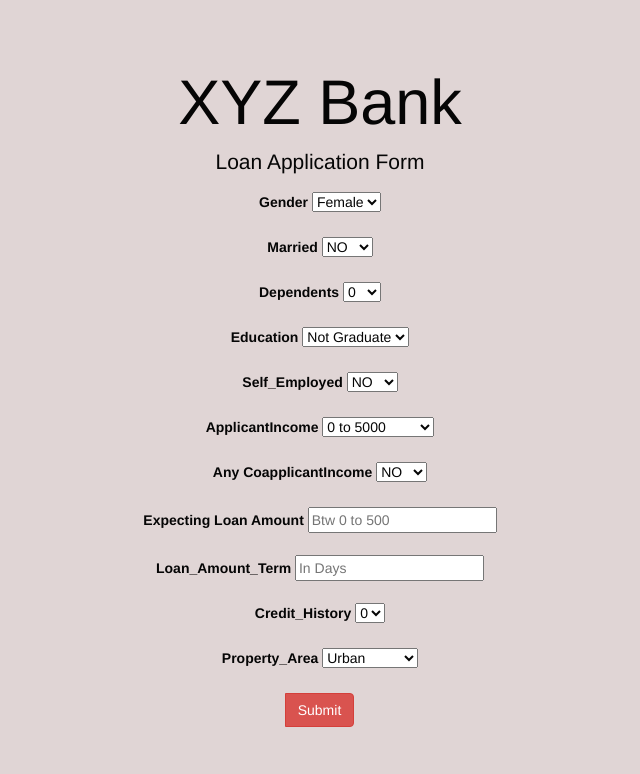
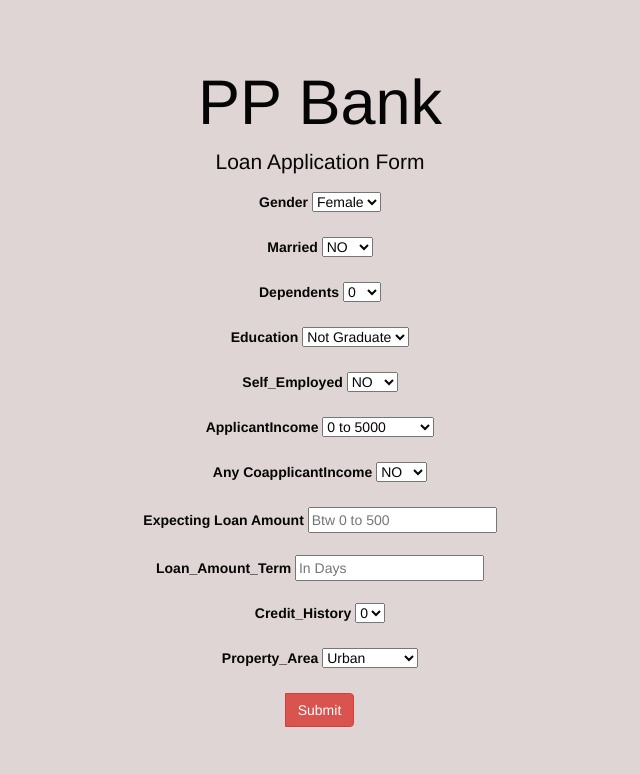
Before and after one commit to pankajpatil2001/Loan_Application_Predict, a Flask app: page / in a window 1280 px wide. Shown: the top 774 px of the page, without its empty margins (320-960 px from the left). Run offline with Flask 3, Linux system fonts and the light colour scheme; some libraries are stand-ins or nearby versions.

Commit message:
Update index.html

```diff
--- a/templates/index.html
+++ b/templates/index.html
@@ -16,7 +16,7 @@
 </head>
 <body>
 <div class="jumbotron text-center">
-  <h1>XYZ Bank</h1>
+  <h1>PP Bank</h1>
   <p>Loan Application Form</p>
 <div>
 <form class = "form-inline" action="/result" method="POST">
```
